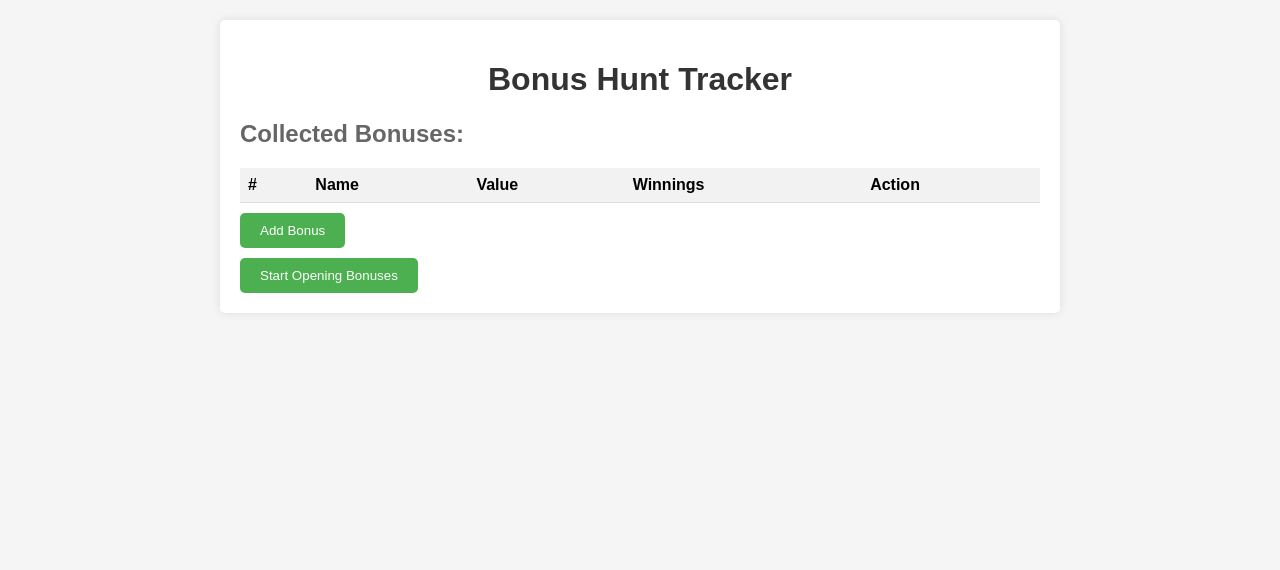
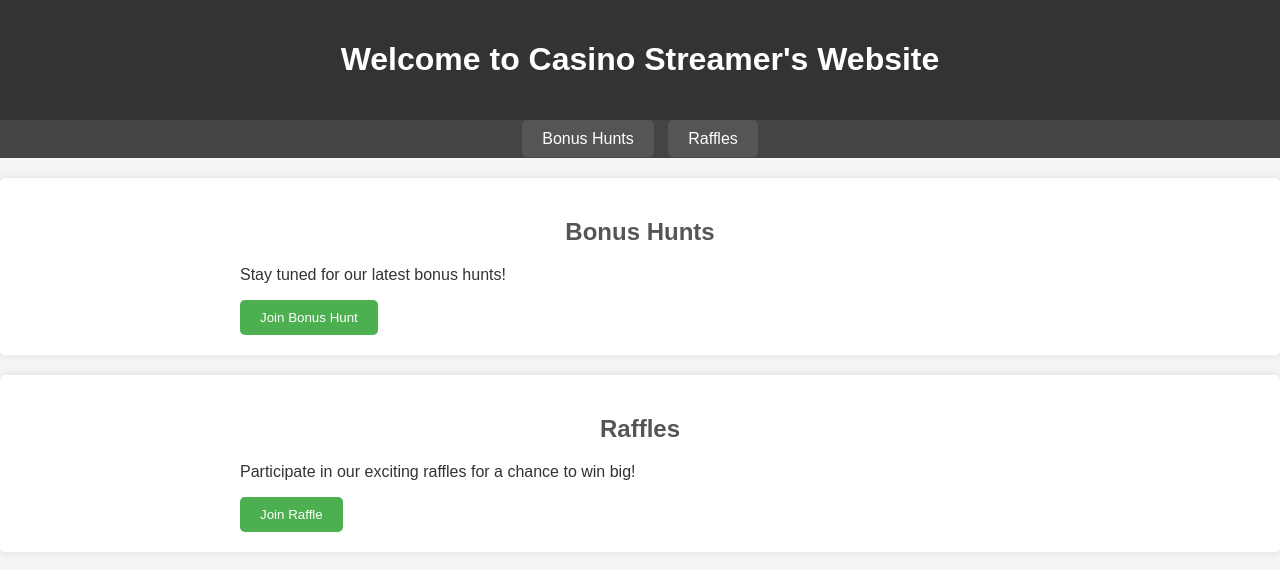
Before and after one commit to MattLeague/MattLeague.github.io, a plain HTML site: page index.html in a window 1280 px wide. Drawn offline with Linux system fonts and the light colour scheme.

Commit message:
Update index.html

```diff
--- a/index.html
+++ b/index.html
@@ -3,52 +3,62 @@
 <head>
     <meta charset="UTF-8">
     <meta name="viewport" content="width=device-width, initial-scale=1.0">
-    <title>Bonus Hunt Tracker</title>
+    <title>Casino Streamer</title>
     <style>
         body {
             font-family: Arial, sans-serif;
             margin: 0;
             padding: 0;
             background-color: #f5f5f5;
+            color: #333;
         }
 
-        .container {
-            max-width: 800px;
-            margin: 20px auto;
+        header {
+            background-color: #333;
+            color: #fff;
             padding: 20px;
+            text-align: center;
+        }
+
+        nav {
+            background-color: #444;
+            padding: 10px;
+            text-align: center;
+        }
+
+        nav a {
+            color: #fff;
+            text-decoration: none;
+            padding: 10px 20px;
+            margin: 0 5px;
+            border-radius: 5px;
+            background-color: #555;
+        }
+
+        nav a:hover {
+            background-color: #777;
+        }
+
+        section {
+            padding: 20px;
+            margin: 20px 0;
             background-color: #fff;
             border-radius: 5px;
             box-shadow: 0 0 10px rgba(0, 0, 0, 0.1);
         }
 
-        h1 {
+        h2 {
+            color: #555;
             text-align: center;
-            color: #333;
+            margin-bottom: 20px;
         }
 
-        h2 {
-            margin-top: 20px;
-            color: #666;
-        }
-
-        table {
-            width: 100%;
-            border-collapse: collapse;
-        }
-
-        th, td {
-            padding: 8px;
-            text-align: left;
-            border-bottom: 1px solid #ddd;
-        }
-
-        th {
-            background-color: #f2f2f2;
+        .container {
+            max-width: 800px;
+            margin: 0 auto;
         }
 
         button {
-            display: block;
-            margin-top: 10px;
             padding: 10px 20px;
             background-color: #4CAF50;
             color: #fff;
@@ -60,42 +70,29 @@
         button:hover {
             background-color: #45a049;
         }
-
-        input[type="text"],
-        input[type="number"] {
-            padding: 8px;
-            border-radius: 5px;
-            border: 1px solid #ccc;
-            width: 100%;
-            box-sizing: border-box;
-            margin-bottom: 10px;
-        }
     </style>
 </head>
 <body>
-    <div class="container">
-        <h1>Bonus Hunt Tracker</h1>
-        <div id="bonuses">
-            <h2>Collected Bonuses:</h2>
-            <table id="bonusTable">
-                <thead>
-                    <tr>
-                        <th>#</th>
-                        <th>Name</th>
-                        <th>Value</th>
-                        <th>Winnings</th>
-                        <th>Action</th>
-                    </tr>
-                </thead>
-                <tbody id="bonusList">
-                    <!-- Bonuses will be displayed here -->
-                </tbody>
-            </table>
+    <header>
+        <h1>Welcome to Casino Streamer's Website</h1>
+    </header>
+    <nav>
+        <a href="#bonus-hunts">Bonus Hunts</a>
+        <a href="#raffles">Raffles</a>
+    </nav>
+    <section id="bonus-hunts">
+        <div class="container">
+            <h2>Bonus Hunts</h2>
+            <p>Stay tuned for our latest bonus hunts!</p>
+            <button>Join Bonus Hunt</button>
         </div>
-        <button onclick="addBonus()">Add Bonus</button>
-        <button onclick="startOpeningBonuses()">Start Opening Bonuses</button>
-    </div>
-
-    <script src="bonus_tracker.js"></script>
+    </section>
+    <section id="raffles">
+        <div class="container">
+            <h2>Raffles</h2>
+            <p>Participate in our exciting raffles for a chance to win big!</p>
+            <button>Join Raffle</button>
+        </div>
+    </section>
 </body>
 </html>
```
